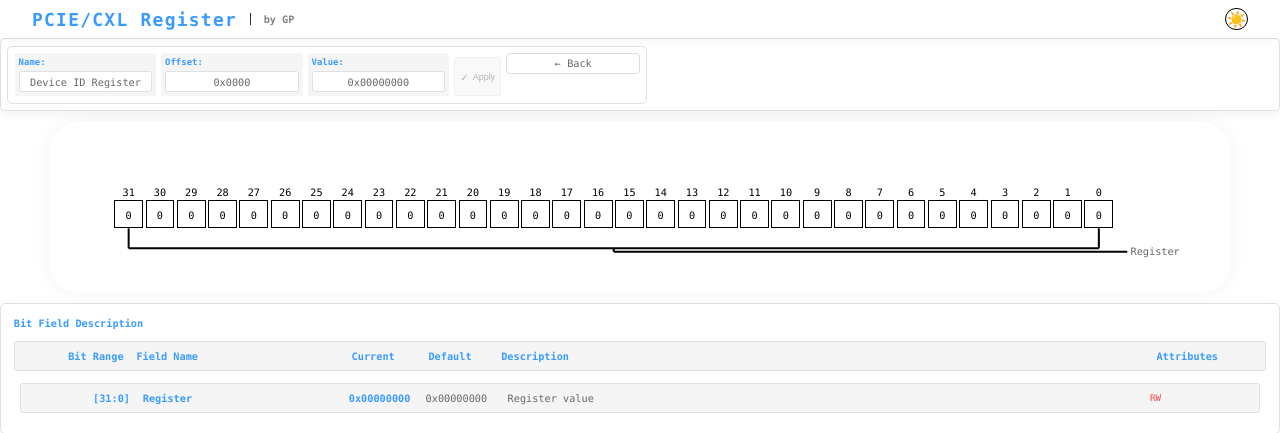
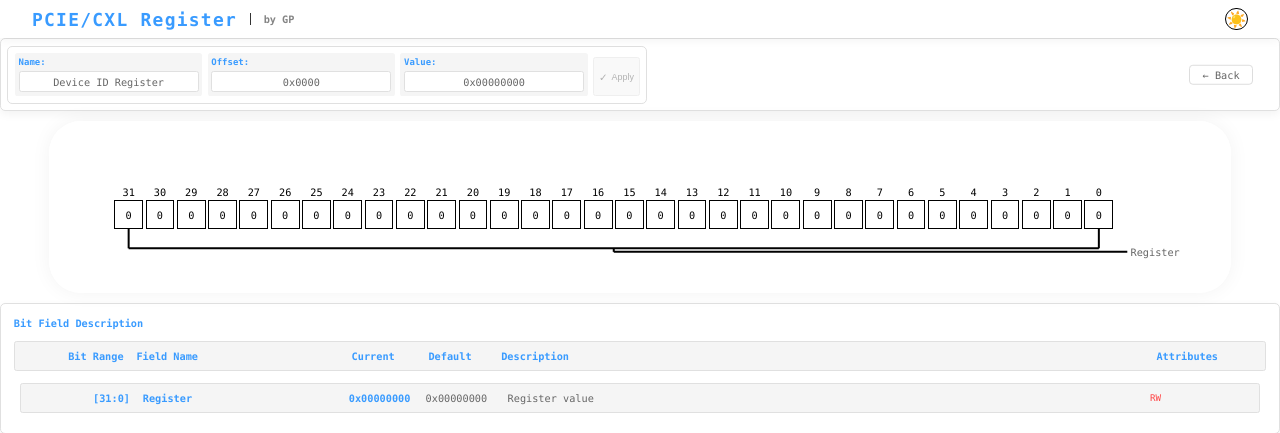
Before and after one commit to paperg/pcie_config_space_analysis, a Flask app: template templates/index.html in a window 1280 px wide. Shown: the top 433 px of the page. Run offline with Flask 2, Linux system fonts and the light colour scheme; the template is opened without the code that fills it: most values are stand-ins (such as "Sample title", 1, 10 or a date in 2020).

Commit message:
style(app): enhance CSS for dark theme and improve back button functionality
- Updated CSS styles for various components to improve visual consistency and user experience in dark theme mode.
- Refactored the back button implementation to use browser navigation, enhancing usability.
- Adjusted positioning and styling of the back button for better accessibility and aesthetics.

Signed-off-by: Gavyn <engguopeng@buaa.edu.cn>

```diff
--- a/static/css/index.css
+++ b/static/css/index.css
@@ -3,6 +3,7 @@
   padding: 0;
   margin: 0;
 }
+
 body {
   font-family: "Consolas", "Microsoft YaHei", "Segoe UI", monospace;
   background-color: #ffffff;
@@ -10,38 +11,47 @@ body {
   transition: all 0.3s ease;
   overflow-x: hidden;
 }
+
 body.dark-theme {
   background-color: #1a1a1a;
   color: #ffffff;
 }
+
 a {
   text-decoration: none;
   color: #399bff;
 }
+
 a:hover {
   color: #06c;
   text-decoration: none !important;
 }
+
 a.active,
 a:focus {
   outline: none !important;
   text-decoration: none;
 }
+
 img {
   border: none;
   max-width: 100%;
 }
+
 ::-webkit-scrollbar {
   width: 5px;
   height: 5px;
   position: absolute;
 }
+
 ::-webkit-scrollbar-thumb {
   background-color: #5bc0de;
 }
+
 ::-webkit-scrollbar-track {
   background-color: #ddd;
 }
+
 .nav {
   width: 100%;
   height: 0.6rem;
@@ -58,6 +68,7 @@ img {
   top: 0;
   z-index: 1000;
 }
+
 .nav .nav-title {
   font-weight: 600;
   color: #399bff;
@@ -66,10 +77,12 @@ img {
   gap: 0.2rem;
   margin-right: 1rem;
 }
+
 .nav .nav-title .title-text {
   font-size: 0.28rem;
   letter-spacing: 0.02rem;
 }
+
 .nav .nav-title .author-info {
   font-size: 0.16rem;
   color: #666666;
@@ -77,27 +90,33 @@ img {
   padding-left: 0.2rem;
   border-left: 1px solid #000000;
 }
+
 .nav .nav-controls {
   display: flex;
   align-items: center;
   gap: 0.3rem;
   margin-left: auto;
 }
+
 body.dark-theme .nav {
   background: rgba(26, 26, 26, 0.95);
   box-shadow: 0 2px 10px rgba(0, 0, 0, 0.2);
 }
+
 body.dark-theme .nav .nav-title {
   color: #66b3ff;
 }
+
 body.dark-theme .nav .nav-title .author-info {
   color: #999999;
   border-left-color: #ffffff;
 }
+
 .theme-switch {
   display: flex;
   align-items: center;
 }
+
 .theme-toggle-btn {
   background: #ffffff;
   color: #000000;
@@ -111,33 +130,42 @@ body.dark-theme .nav .nav-title .author-info {
   justify-content: center;
   transition: all 0.3s ease;
 }
+
 .theme-toggle-btn:hover {
   background-color: #f0f0f0;
 }
+
 .theme-toggle-btn .dark-icon,
 .theme-toggle-btn .light-icon {
   user-select: none;
 }
+
 .theme-toggle-btn .dark-icon {
   display: none;
 }
+
 .theme-toggle-btn .light-icon {
   display: inline;
 }
+
 body.dark-theme .theme-toggle-btn {
   background: #1a1a1a;
   color: #ffffff;
   border-color: #ffffff;
 }
+
 body.dark-theme .theme-toggle-btn:hover {
   background-color: #333333;
 }
+
 body.dark-theme .theme-toggle-btn .dark-icon {
   display: inline;
 }
+
 body.dark-theme .theme-toggle-btn .light-icon {
   display: none;
 }
+
 .register {
   position: relative;
   margin: auto;
@@ -153,10 +181,12 @@ body.dark-theme .theme-toggle-btn .light-icon {
   backdrop-filter: blur(5px);
   min-height: fit-content;
 }
+
 body.dark-theme .register {
   background: rgba(26, 26, 26, 0.8);
   box-shadow: 0 0 20px rgba(0, 0, 0, 0.2);
 }
+
 .register-box {
   display: flex;
   flex-direction: row-reverse;
@@ -165,6 +195,7 @@ body.dark-theme .register {
   min-height: fit-content;
   margin-right: 0.2rem;
 }
+
 .register-name {
   position: relative;
   top: 0.9rem;
@@ -174,6 +205,7 @@ body.dark-theme .register {
   min-width: max-content;
   margin-right: -0.2rem;
 }
+
 .bit-name {
   font-size: 0.16rem;
   height: 0.27rem;
@@ -185,19 +217,23 @@ body.dark-theme .register {
   color: #666666;
   margin: 0.01rem 0;
 }
+
 .bit-name.highlight {
   color: #399bff;
   font-weight: bold;
   transform: scale(1.1);
   text-shadow: 0 0 5px rgba(57, 155, 255, 0.3);
 }
+
 body.dark-theme .bit-name {
   color: #999999;
 }
+
 body.dark-theme .bit-name.highlight {
   color: #66b3ff;
   text-shadow: 0 0 5px rgba(102, 179, 255, 0.3);
 }
+
 #svg-line {
   position: absolute;
   top: 0;
@@ -207,30 +243,36 @@ body.dark-theme .bit-name.highlight {
   pointer-events: none;
   overflow: visible;
 }
+
 .line,
 .line-dashed {
   stroke: #000000;
   stroke-width: 2;
   pointer-events: none;
 }
+
 .line.highlight,
 .line-dashed.highlight {
   stroke: #399bff;
   stroke-width: 3;
   filter: drop-shadow(0 0 2px rgba(57, 155, 255, 0.3));
 }
+
 body.dark-theme .line,
 body.dark-theme .line-dashed {
   stroke: #ffffff;
 }
+
 body.dark-theme .line.highlight,
 body.dark-theme .line-dashed.highlight {
   stroke: #66b3ff;
   filter: drop-shadow(0 0 2px rgba(102, 179, 255, 0.3));
 }
+
 .line-dashed {
   stroke-dasharray: 5, 5;
 }
+
 .bit-box {
   height: 0.45rem;
   width: 0.45rem;
@@ -244,31 +286,38 @@ body.dark-theme .line-dashed.highlight {
   cursor: pointer;
   position: relative;
 }
+
 .bit-box:hover {
   transform: scale(1.1);
   box-shadow: 0 0 10px rgba(0, 0, 0, 0.3);
   z-index: 1;
 }
+
 .bit-box.bit-0:hover {
   background-color: #f0f0f0;
   border-color: #666666;
 }
+
 .bit-box.bit-1:hover {
   background-color: #e1f0ff;
   border-color: #0066cc;
 }
+
 .bit-box.highlight-box {
   transform: scale(1.1);
   box-shadow: 0 0 10px rgba(57, 155, 255, 0.5);
   border-color: #399bff;
   z-index: 1;
 }
+
 .bit-box.highlight-box.bit-0 {
   background-color: #e6f0ff;
 }
+
 .bit-box.highlight-box.bit-1 {
   background-color: #cce5ff;
 }
+
 .bit-box.modified::after {
   content: '';
   position: absolute;
@@ -281,49 +330,62 @@ body.dark-theme .line-dashed.highlight {
   border: 0.01rem solid #fff;
   box-shadow: 0 0 0.02rem rgba(0, 0, 0, 0.2);
 }
+
 .bit-box.modified.bit-0,
 .bit-box.modified.bit-1 {
   border-color: #ff9800;
   background-color: rgba(255, 152, 0, 0.1);
 }
+
 .bit-box.modified.bit-1 {
   background-color: rgba(255, 152, 0, 0.15);
 }
+
 body.dark-theme .bit-box {
   border-color: #ffffff;
 }
+
 body.dark-theme .bit-box.modified::after {
   background-color: #ffb74d;
   border-color: #1a1a1a;
   box-shadow: 0 0 0.02rem rgba(0, 0, 0, 0.4);
 }
+
 body.dark-theme .bit-box.modified.bit-0,
 body.dark-theme .bit-box.modified.bit-1 {
   border-color: #ffb74d;
   background-color: rgba(255, 183, 77, 0.15);
 }
+
 body.dark-theme .bit-box.modified.bit-1 {
   background-color: rgba(255, 183, 77, 0.2);
 }
+
 body.dark-theme .bit-box.highlight-box {
   box-shadow: 0 0 10px rgba(102, 179, 255, 0.5);
   border-color: #66b3ff;
 }
+
 body.dark-theme .bit-box.highlight-box.bit-0 {
   background-color: #1a3a5f;
 }
+
 body.dark-theme .bit-box.highlight-box.bit-1 {
   background-color: #2a4a6f;
 }
+
 body.dark-theme .bit-box.bit-0:hover {
   background-color: #333333;
   border-color: #999999;
 }
+
 body.dark-theme .bit-box.bit-1:hover {
   background-color: #1a3a5f;
   border-color: #4d8fcc;
 }
+
 .register-controls {
+  position: relative;
   display: flex;
   flex-direction: row;
   justify-content: space-between;
@@ -337,11 +399,13 @@ body.dark-theme .bit-box.bit-1:hover {
   border: 1px solid #e0e0e0;
   box-shadow: 0 0.05rem 0.15rem rgba(0, 0, 0, 0.05);
 }
+
 body.dark-theme .register-controls {
   background: #1a1a1a;
   border-color: #333333;
   box-shadow: 0 0.05rem 0.15rem rgba(0, 0, 0, 0.2);
 }
+
 .register-selectors {
   flex: 1;
   display: flex;
@@ -355,6 +419,7 @@ body.dark-theme .register-controls {
   max-width: 8rem;
   user-select: none;
 }
+
 .register-selectors .selector-item {
   flex: 1;
   display: flex;
@@ -365,9 +430,11 @@ body.dark-theme .register-controls {
   border-radius: 0.04rem;
   transition: all 0.3s ease;
 }
+
 .register-selectors .selector-item:hover {
   background: #eeeeee;
 }
+
 .register-selectors .selector-item label {
   font-size: 0.14rem;
   color: #399bff;
@@ -375,6 +442,7 @@ body.dark-theme .register-controls {
   font-weight: bold;
   text-align: left;
 }
+
 .register-selectors .selector-item select {
   width: 100%;
   font-size: 0.14rem;
@@ -386,49 +454,61 @@ body.dark-theme .register-controls {
   cursor: pointer;
   transition: all 0.3s ease;
 }
+
 .register-selectors .selector-item select:hover {
   border-color: #399bff;
   background: #f5f5f5;
 }
+
 .register-selectors .selector-item select:focus {
   outline: none;
   border-color: #399bff;
   box-shadow: 0 0 0 1px rgba(57, 155, 255, 0.2);
 }
+
 .register-selectors .selector-item select option {
   background: #ffffff;
   color: #666666;
 }
+
 body.dark-theme .register-selectors {
   background: #1a1a1a;
   border-color: #333333;
 }
+
 body.dark-theme .register-selectors .selector-item {
   background: #262626;
 }
+
 body.dark-theme .register-selectors .selector-item:hover {
   background: #333333;
 }
+
 body.dark-theme .register-selectors .selector-item label {
   color: #66b3ff;
 }
+
 body.dark-theme .register-selectors .selector-item select {
   background: #1a1a1a;
   border-color: #333333;
   color: #999999;
 }
+
 body.dark-theme .register-selectors .selector-item select:hover {
   border-color: #66b3ff;
   background: #262626;
 }
+
 body.dark-theme .register-selectors .selector-item select:focus {
   border-color: #66b3ff;
   box-shadow: 0 0 0 1px rgba(102, 179, 255, 0.2);
 }
+
 body.dark-theme .register-selectors .selector-item select option {
   background: #1a1a1a;
   color: #999999;
 }
+
 .register-info {
   flex: 1;
   display: flex;
@@ -442,6 +522,7 @@ body.dark-theme .register-selectors .selector-item select option {
   max-width: 10rem;
   user-select: none;
 }
+
 .register-info .info-item {
   flex: 1;
   display: flex;
@@ -452,9 +533,11 @@ body.dark-theme .register-selectors .selector-item select option {
   border-radius: 0.04rem;
   transition: all 0.3s ease;
 }
+
 .register-info .info-item:hover {
   background: #eeeeee;
 }
+
 .register-info .info-item .info-label {
   font-size: 0.14rem;
   color: #399bff;
@@ -462,6 +545,7 @@ body.dark-theme .register-selectors .selector-item select option {
   user-select: none;
   text-align: left;
 }
+
 .register-info .info-item .info-value {
   font-family: "Consolas", monospace;
   color: #666666;
@@ -474,31 +558,38 @@ body.dark-theme .register-selectors .selector-item select option {
   border: 1px solid #e0e0e0;
   width: 100%;
 }
+
 .register-info .info-item .info-value:hover {
   border-color: #399bff;
   background: #f5f5f5;
 }
+
 .register-info .info-item .info-value.register-value-display {
   cursor: text;
   border: 1px solid #e0e0e0;
   outline: none;
 }
+
 .register-info .info-item .info-value.register-value-display:hover {
   border-color: #399bff;
   background: #f5f5f5;
 }
+
 .register-info .info-item .info-value.register-value-display:focus {
   border-color: #399bff;
   background: #ffffff;
   box-shadow: 0 0 0 1px rgba(57, 155, 255, 0.2);
 }
+
 .register-info .info-item .info-value.register-value-display.updating {
   animation: valueUpdate 0.3s ease;
 }
+
 .register-info .info-item .info-value.register-value-display.error {
   border-color: #ff4444;
   background: #fff5f5;
 }
+
 .register-info .modify-btn {
   margin-top: 0.06rem;
   padding: 0.08rem;
@@ -514,14 +605,17 @@ body.dark-theme .register-selectors .selector-item select option {
   justify-content: center;
   gap: 0.06rem;
 }
+
 .register-info .modify-btn:hover {
   background: #eeeeee;
   border-color: #399bff;
   color: #2980ff;
 }
+
 .register-info .modify-btn:active {
   background: #e0e0e0;
 }
+
 .register-info .modify-btn.disabled {
   opacity: 0.5;
   cursor: not-allowed;
@@ -530,62 +624,77 @@ body.dark-theme .register-selectors .selector-item select option {
   border-color: #e0e0e0;
   color: #666666;
 }
+
 .register-info .modify-btn .modify-icon {
   font-size: 0.16rem;
 }
+
 body.dark-theme .register-info {
   background: #1a1a1a;
   border-color: #333333;
 }
+
 body.dark-theme .register-info .info-item {
   background: #262626;
 }
+
 body.dark-theme .register-info .info-item:hover {
   background: #333333;
 }
+
 body.dark-theme .register-info .info-item .info-label {
   color: #66b3ff;
 }
+
 body.dark-theme .register-info .info-item .info-value {
   color: #999999;
   background: #1a1a1a;
   border-color: #333333;
 }
+
 body.dark-theme .register-info .info-item .info-value:hover {
   border-color: #66b3ff;
   background: #262626;
 }
+
 body.dark-theme .register-info .info-item .info-value.register-value-display:hover {
   border-color: #66b3ff;
   background: #262626;
 }
+
 body.dark-theme .register-info .info-item .info-value.register-value-display:focus {
   border-color: #66b3ff;
   background: #1a1a1a;
   box-shadow: 0 0 0 1px rgba(102, 179, 255, 0.2);
 }
+
 body.dark-theme .register-info .info-item .info-value.register-value-display.error {
   border-color: #ff8080;
   background: #331a1a;
 }
+
 body.dark-theme .register-info .modify-btn {
   background: #262626;
   border-color: #333333;
   color: #66b3ff;
 }
+
 body.dark-theme .register-info .modify-btn:hover {
   background: #333333;
   border-color: #66b3ff;
   color: #99ccff;
 }
+
 body.dark-theme .register-info .modify-btn:active {
   background: #404040;
 }
+
 body.dark-theme .register-info .modify-btn.disabled {
   background: #262626;
   border-color: #333333;
   color: #999999;
 }
+
 .down-box {
   width: 100%;
   padding: 0.2rem;
@@ -596,11 +705,13 @@ body.dark-theme .register-info .modify-btn.disabled {
   user-select: none;
   margin-top: 0.15rem;
 }
+
 body.dark-theme .down-box {
   background: #1a1a1a;
   border-color: #333333;
   box-shadow: 0 0.05rem 0.15rem rgba(0, 0, 0, 0.2);
 }
+
 .down-box-title {
   font-size: 0.16rem;
   font-weight: bold;
@@ -608,15 +719,18 @@ body.dark-theme .down-box {
   margin-bottom: 0.2rem;
   user-select: none;
 }
+
 body.dark-theme .down-box-title {
   color: #66b3ff;
 }
+
 .bit-description-list {
   display: flex;
   flex-direction: column;
   gap: 0.08rem;
   padding: 0.1rem;
 }
+
 .bit-description-header,
 .bit-description-item {
   display: grid;
@@ -628,12 +742,14 @@ body.dark-theme .down-box-title {
   font-size: 0.16rem;
   border: 1px solid #e0e0e0;
 }
+
 .bit-description-header {
   margin-bottom: 0.1rem;
   font-weight: bold;
   color: #399bff;
   background: #f5f5f5;
 }
+
 .bit-description-header .bit-range,
 .bit-description-header .bit-field,
 .bit-description-header .bit-value,
@@ -641,27 +757,34 @@ body.dark-theme .down-box-title {
 .bit-description-header .bit-attributes {
   color: #399bff;
 }
+
 .bit-description-header .bit-range {
   text-align: right;
 }
+
 .bit-description-header .bit-field {
   text-align: left;
 }
+
 .bit-description-header .bit-value,
 .bit-description-header .bit-default {
   text-align: center;
 }
+
 .bit-description-header .bit-description {
   padding: 0 0.1rem;
 }
+
 .bit-description-header .bit-attributes {
   text-align: left;
 }
+
 body.dark-theme .bit-description-header {
   background: #262626;
   border-color: #333333;
   color: #66b3ff;
 }
+
 body.dark-theme .bit-description-header .bit-range,
 body.dark-theme .bit-description-header .bit-field,
 body.dark-theme .bit-description-header .bit-value,
@@ -669,18 +792,22 @@ body.dark-theme .bit-description-header .bit-default,
 body.dark-theme .bit-description-header .bit-attributes {
   color: #66b3ff;
 }
+
 .bit-description-item {
   background: #f5f5f5;
   transition: all 0.3s ease;
   line-height: 1.5;
 }
+
 .bit-description-item:hover {
   background: #eeeeee;
 }
+
 .bit-description-item.highlight-description {
   background: #e3f2fd;
   border-color: #399bff;
 }
+
 .bit-description-item .bit-range,
 .bit-description-item .bit-field,
 .bit-description-item .bit-value {
@@ -692,19 +819,23 @@ body.dark-theme .bit-description-header .bit-attributes {
   border-radius: 0;
   transition: none;
 }
+
 .bit-description-item .bit-range:hover,
 .bit-description-item .bit-field:hover,
 .bit-description-item .bit-value:hover {
   border: none;
   background: none;
 }
+
 .bit-description-item .bit-range {
   text-align: right;
 }
+
 .bit-description-item .bit-value {
   text-align: center;
   font-family: "Consolas", monospace;
 }
+
 .bit-description-item .bit-default {
   text-align: center;
   font-family: "Consolas", monospace;
@@ -716,67 +847,84 @@ body.dark-theme .bit-description-header .bit-attributes {
   border-radius: 0;
   transition: none;
 }
+
 .bit-description-item .bit-default:hover {
   border: none;
   background: none;
 }
+
 .bit-description-item .bit-description {
   color: #666666;
   padding: 0 0.1rem;
   font-weight: normal;
 }
+
 .bit-description-item .bit-attributes {
   color: #ff4444;
   font-size: 0.9em;
   white-space: nowrap;
 }
+
 body.dark-theme .bit-description-item {
   background: #262626;
   border-color: #333333;
 }
+
 body.dark-theme .bit-description-item:hover {
   background: #333333;
 }
+
 body.dark-theme .bit-description-item.highlight-description {
   background: #1a3a5f;
   border-color: #66b3ff;
 }
+
 body.dark-theme .bit-description-item .bit-range,
 body.dark-theme .bit-description-item .bit-field,
 body.dark-theme .bit-description-item .bit-value {
   color: #66b3ff;
 }
+
 body.dark-theme .bit-description-item .bit-default {
   color: #999999;
 }
+
 body.dark-theme .bit-description-item .bit-description {
   color: #999999;
 }
+
 body.dark-theme .bit-description-item .bit-attributes {
   color: #ff8080;
 }
+
 @keyframes valueUpdate {
   0% {
     background: rgba(57, 155, 255, 0.3);
   }
+
   100% {
     background: rgba(57, 155, 255, 0.1);
   }
 }
+
 @keyframes valueUpdateDark {
   0% {
     background: rgba(102, 179, 255, 0.3);
   }
+
   100% {
     background: rgba(102, 179, 255, 0.1);
   }
 }
+
 .register-tooltip .tooltip-content .tooltip-value {
   font-family: "Consolas", monospace;
 }
+
 .error-dialog-message {
   font-family: "Consolas", "Microsoft YaHei", "Segoe UI", monospace;
 }
+
 .error-dialog-button {
   font-family: "Consolas", "Microsoft YaHei", "Segoe UI", monospace;
 }
--- a/static/js/index.js
+++ b/static/js/index.js
@@ -212,10 +212,10 @@ $(document).ready(function () {
 
     // Add a back button to return to layout page
     function addBackButton(registerData) {
-        const registerInfo = $('.register-info');
+        const registerControls = $('.register-controls');
         const backButton = $(`
-            <div class="info-item back-item">
-                <button class="back-btn" id="backBtn" title="返回 Layout 页面">
+            <div class="back-button-container">
+                <button class="back-btn" id="backBtn" title="返回上一页">
                     <span class="back-icon">←</span>
                     <span class="back-text">Back</span>
                 </button>
@@ -223,21 +223,22 @@ $(document).ready(function () {
         `);
 
         backButton.on('click', function () {
-            // Return to layout page (root path)
-            window.location.href = '/';
+            // Use browser back navigation (like browser back button)
+            window.history.back();
         });
 
-        registerInfo.append(backButton);
+        registerControls.append(backButton);
 
         // Add some basic styling for the back button
         if (!$('#back-btn-styles').length) {
             $('head').append(`
                 <style id="back-btn-styles">
-                    .back-item {
-                        border: none !important;
-                        padding: 0 !important;
-                        margin: 0 !important;
-                        background: transparent !important;
+                    .back-button-container {
+                        position: absolute;
+                        right: 0.2rem;
+                        top: 50%;
+                        transform: translateY(-50%);
+                        z-index: 10;
                     }
                     .back-btn {
                         display: flex;
@@ -255,6 +256,8 @@ $(document).ready(function () {
                         height: 0.32rem;
                         min-width: 0.8rem;
                         justify-content: center;
+                        margin-left: 0.2rem;
+                        margin-right: 0.2rem;
                     }
                     .back-btn:hover {
                         background: #f5f5f5;
```
